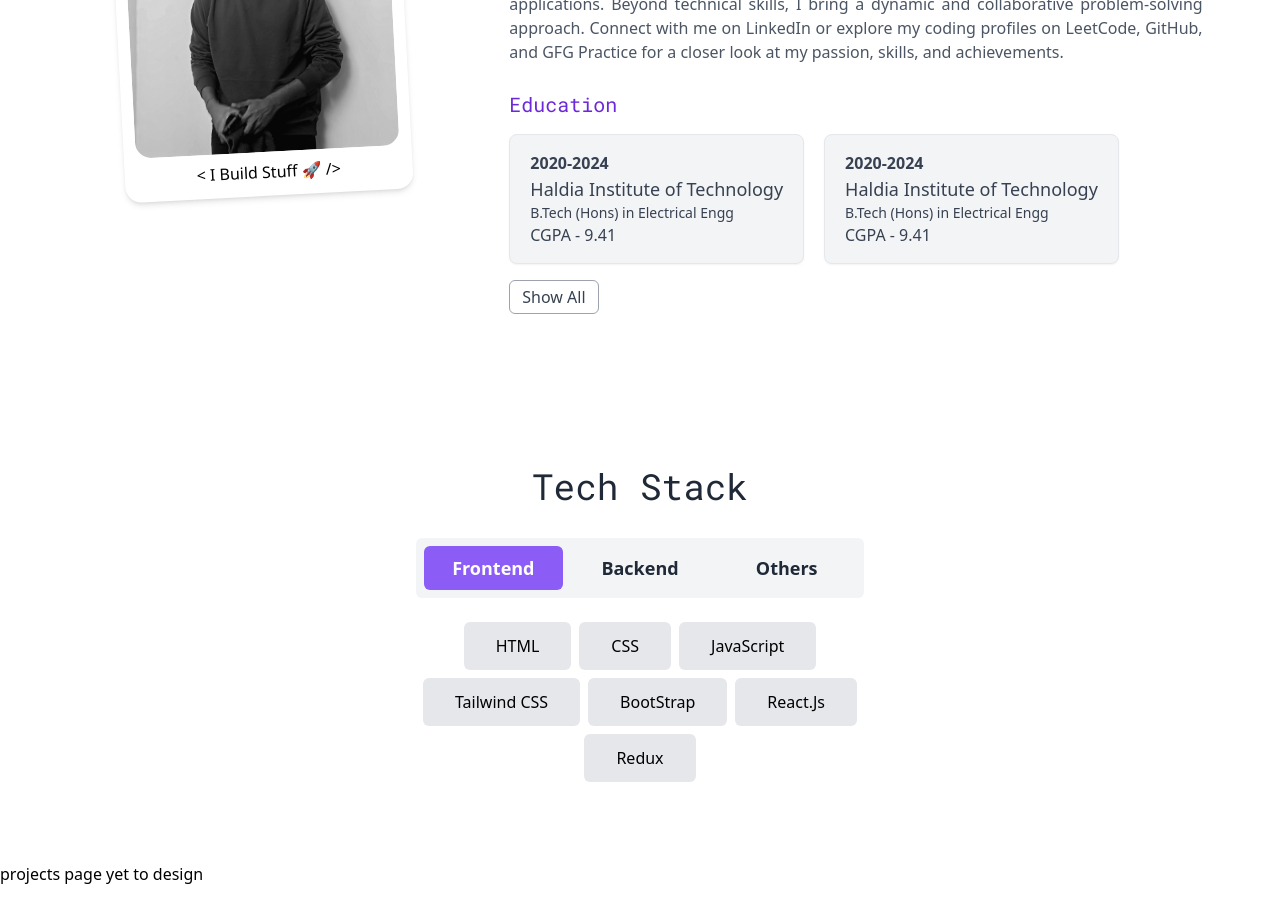
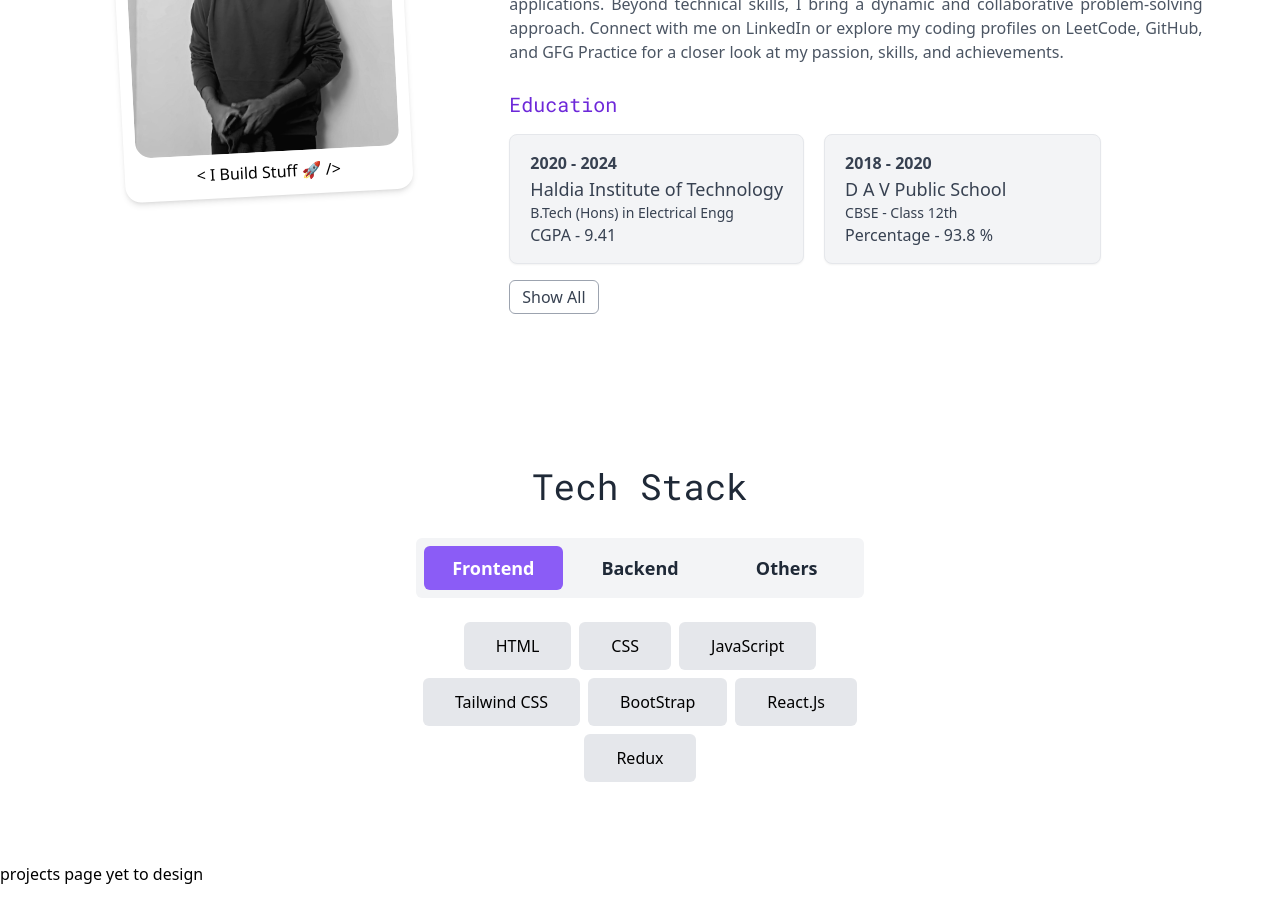
Before and after one commit to Vijay-CPP/portfolio, a React (Vite) app: page / in a window 1280 px wide. Shown: the part 1060-1982 px from the top of the page. Built offline with nearby package versions, Linux system fonts and the light colour scheme.

Commit message:
Added education

```diff
--- a/src/components/AboutMe.jsx
+++ b/src/components/AboutMe.jsx
@@ -5,21 +5,21 @@ import { useScroll } from "framer-motion";
 const AboutMe = () => {
   let EDUCATION = [
     {
-      year: "2020-2024",
+      year: "2020 - 2024",
       instituteName: "Haldia Institute of Technology",
       courseName: "B.Tech (Hons) in Electrical Engg",
       score: "CGPA - 9.41",
     },
     {
-      year: "2020-2024",
-      instituteName: "Haldia Institute of Technology",
-      courseName: "B.Tech (Hons) in Electrical Engg",
-      score: "CGPA - 9.41",
+      year: "2018 - 2020",
+      instituteName: "D A V Public School",
+      courseName: "CBSE - Class 12th",
+      score: "Percentage - 93.8 %",
     },
     {
-      year: "2020-2024",
-      instituteName: "Haldia Institute of Technology",
-      courseName: "B.Tech (Hons) in Electrical Engg",
+      year: "2015 - 2018",
+      instituteName: "Vivekananda Mission School",
+      courseName: "CISCE - Class 10th",
       score: "CGPA - 9.41",
     },
   ];
@@ -82,7 +82,7 @@ const AboutMe = () => {
                 {EDUCATION.slice(0, eduLength).map((data, idx) => {
                   return (
                     <div
-                      class="flex-shrink-0 flex-grow-0 w-full md:w-fit"
+                      class="flex-shrink-0 flex-grow-0 w-full md:min-w-[40%] md:w-fit"
                       key={idx}
                     >
                       <div class="bg-gray-100 dark:bg-gray-800 rounded-lg py-4 px-5 border dark:border-gray-900 hover:shadow-md transition duration-300 ease-in-out shadow-sm">
```
